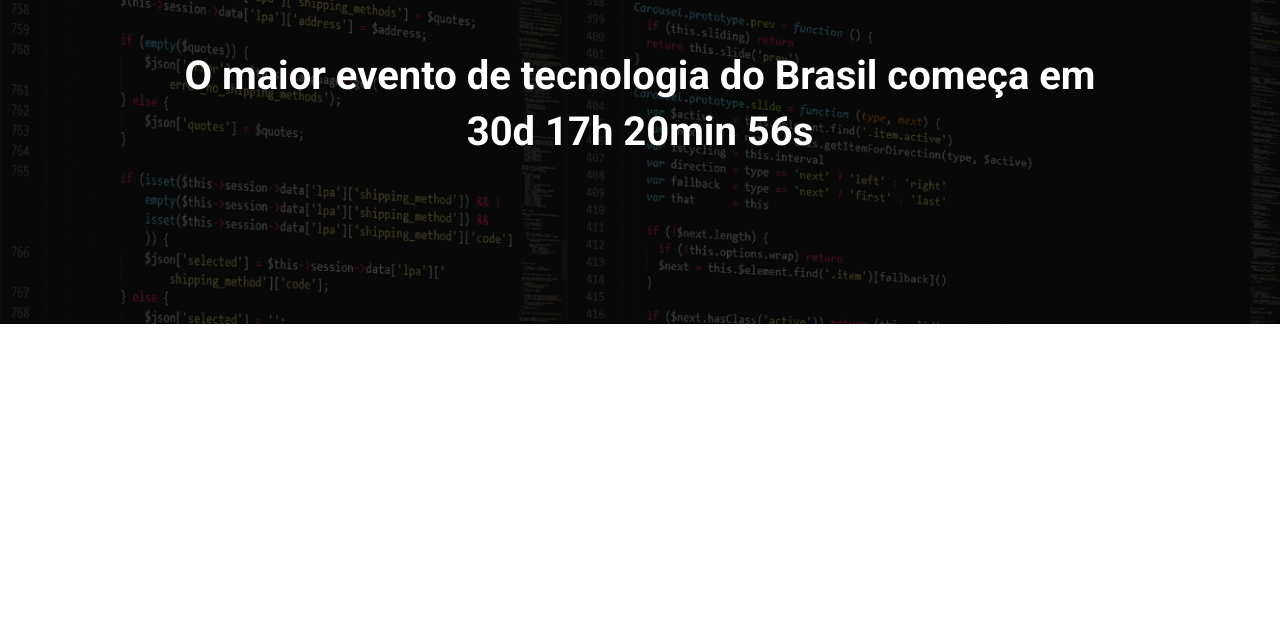
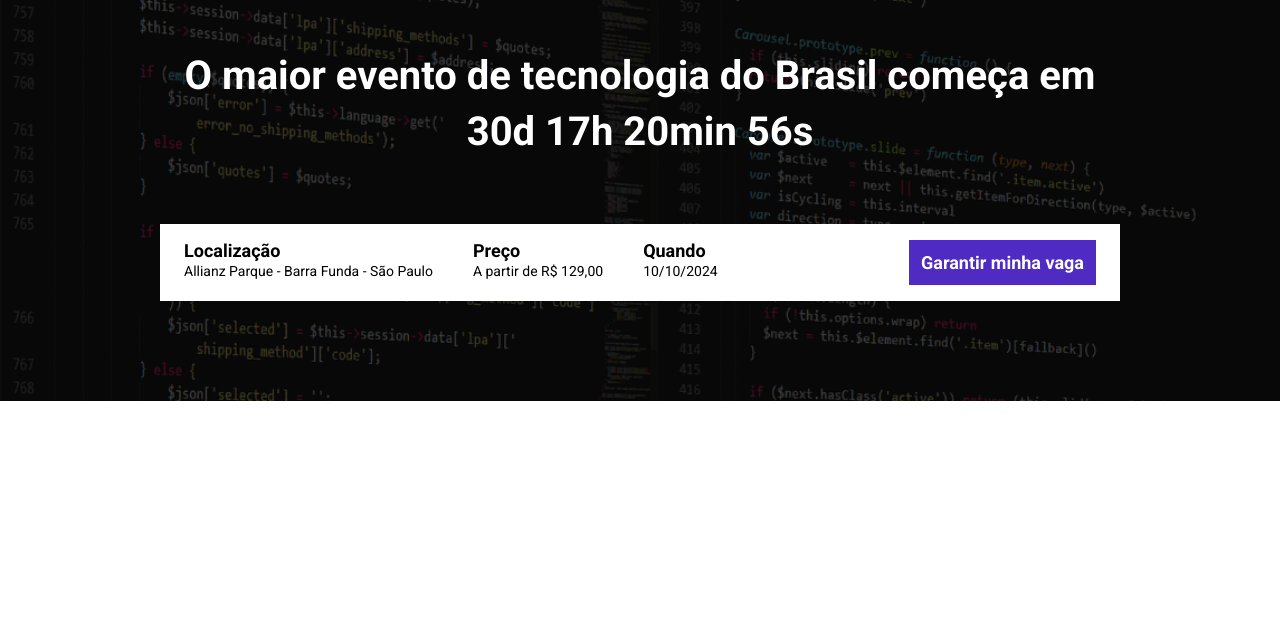
Before and after one commit to AlvesThiago/Tech_talks, a website built with Parcel: page src/index.html in a window 1280 px wide. Shown: the part 160-800 px from the top of the page. Built offline with nearby package versions, Linux system fonts and the light colour scheme.

Commit message:
Add infos

```diff
--- a/src/index.html
+++ b/src/index.html
@@ -16,6 +16,23 @@
             <p class="hero__text">
                 O maior evento de tecnologia do Brasil começa em 30d 17h 20min 56s
             </p>
+            <div class="infos-bar">
+                <ul class="infos-bar__infos">
+                    <li class="infos-bar__infos__item">
+                        <b>Localização</b>
+                        <span>Allianz Parque - Barra Funda - São Paulo</span>
+                    </li>
+                    <li class="infos-bar__infos__item">
+                        <b>Preço</b>
+                        <span>A partir de R$ 129,00</span>
+                    </li>
+                    <li class="infos-bar__infos__item">
+                        <b>Quando</b>
+                        <span>10/10/2024</span>
+                    </li>
+                </ul>
+                <a href="#" class="button button--primary">Garantir minha vaga</a>
+            </div>
         </div>
     </header>
 
--- a/src/styles/_reset.scss
+++ b/src/styles/_reset.scss
@@ -6,6 +6,8 @@
     box-sizing: border-box;
     font-family: Roboto, sans-serif;
     color: #fff;
+    list-style: none;
+    text-decoration: none;
 }
 
 .container{
--- /dev/null
+++ b/src/styles/components/_buttons.scss
@@ -0,0 +1,15 @@
+@use '../reset';
+@use '../var';
+
+.button{
+    padding: 12px;
+    font-size: 18px;
+    font-weight: bold;
+    text-align: center;
+    white-space: nowrap;
+
+    &--primary{
+        color: #fff;
+        background-color: #4f2ac3;
+    }
+}
--- /dev/null
+++ b/src/styles/components/_infosbar.scss
@@ -0,0 +1,28 @@
+@use '../reset';
+@use '../var';
+
+.infos-bar{
+    padding: 16px 24px;
+    background-color: #fff;
+    display: flex;
+    justify-content: space-between;
+
+
+    &__infos{
+        display: flex;
+        gap: 40px;
+
+        &__item{
+            b{
+                font-size: 18px;
+                display: block;
+                color: #000;
+            }
+
+            span{
+                font-size: 14px;
+                color: #000;
+            }
+        }
+    }
+}
--- a/src/styles/main.scss
+++ b/src/styles/main.scss
@@ -1,10 +1,30 @@
 @use 'reset';
 @use 'var';
 @use 'hero';
+@use 'components/infosbar';
+@use 'components/buttons';
 
 @media (max-width: var.$tablet){
     .container{
         max-width: 90%;
+    }
+
+    .infos-bar{
+        &__infos{
+            gap: 16px;
+
+            &__item{
+                &:last-child{
+                    margin-right: 16px;
+                }
+            }
+
+        }
+    }
+
+    .button{
+        display: flex;
+        align-items: center;
     }
 }
 
@@ -26,4 +46,21 @@
             margin: 24px 0;
         }
     }
+
+    .infos-bar{
+        display: block;
+
+        &__infos{
+            display: block;
+
+            &__item{
+                margin-bottom: 24px;
+            }
+        }
+    }
+
+    .button{
+        display: block;
+        width: 100%;
+    }
 }
```
